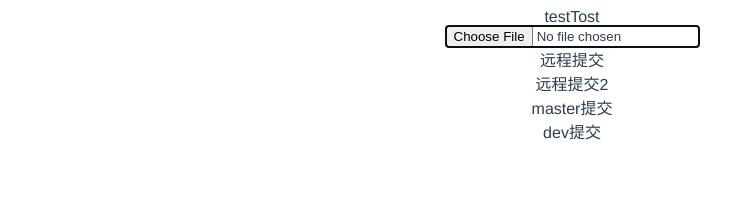
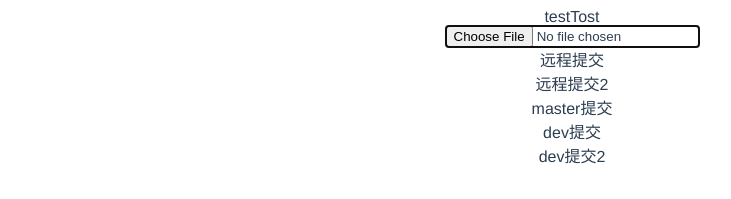
Before and after one commit to wq89855254/conponents, a Vue app: page /#/ in a window 1280 px wide. Shown: the top 199 px of the page, without its empty margins (68-799 px from the left). Built offline with nearby package versions, Linux system fonts and the light colour scheme; a small style sheet from the web is missing.

Commit message:
dev commit2

```diff
--- a/src/views/Home.vue
+++ b/src/views/Home.vue
@@ -7,6 +7,7 @@
         <div>远程提交2</div>
       <div>master提交</div>
       <div>dev提交</div>
+      <div>dev提交2</div>
   </div>
 </template>
 <style type="scss" scoped>
```
